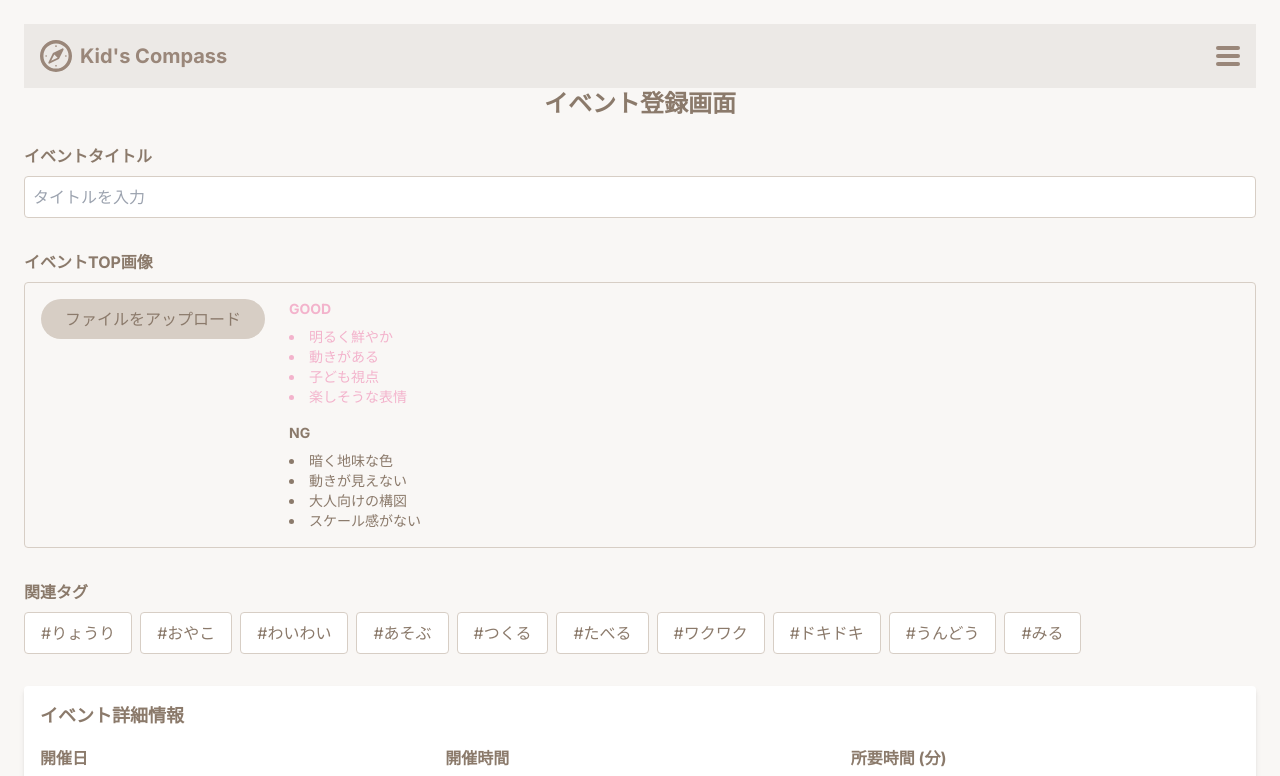
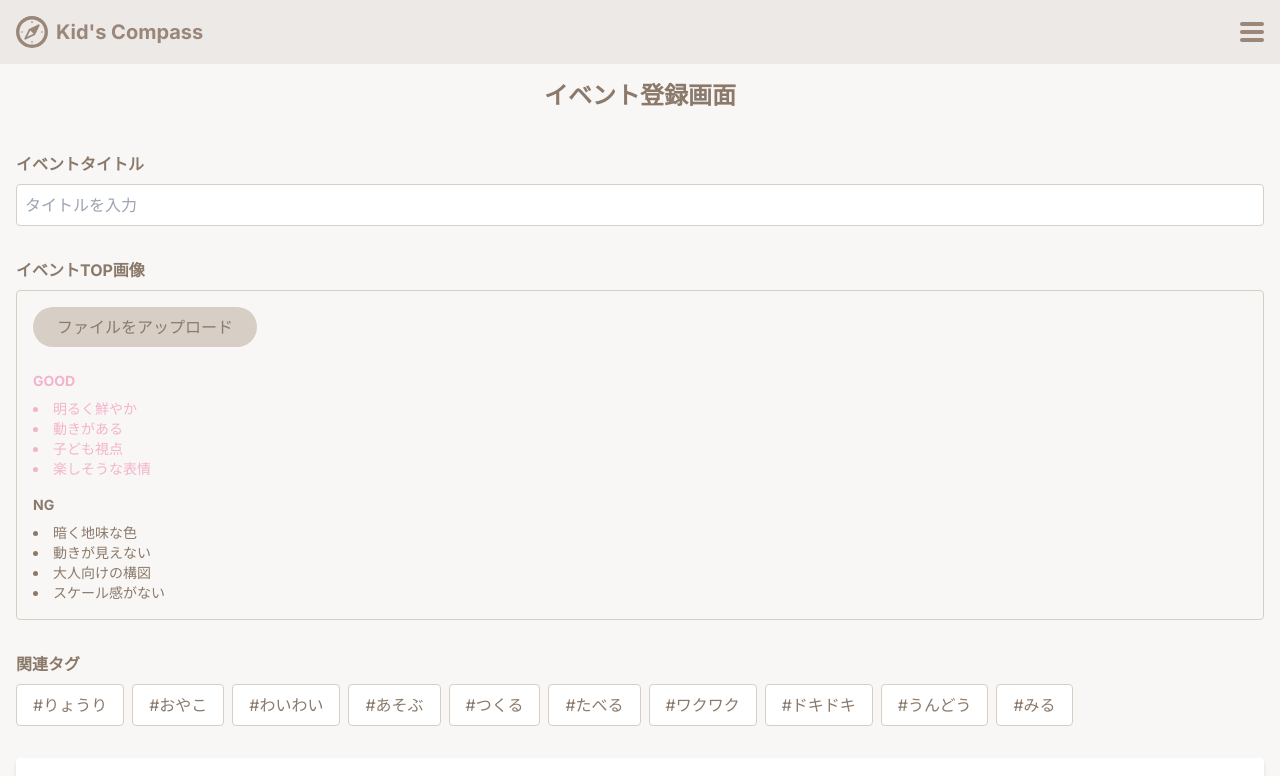
Before and after one commit to tech0mg/Hidarihashi-Frontend, a Next.js app: page /customers/toB_form in a window 1280 px wide. Shown: the top 776 px of the page. Built offline with nearby package versions, Linux system fonts and the light colour scheme.

Commit message:
ヘッダーの修正

```diff
--- a/src/app/customers/toB_form/page.jsx
+++ b/src/app/customers/toB_form/page.jsx
@@ -97,13 +97,11 @@ const EventRegistrationForm = () => {
   };
 
   return (
-    <div className="p-6 bg-[#F9F7F5] min-h-screen">
+    <div className="bg-[#F9F7F5] flex flex-col min-h-screen">
       {/* ヘッダー */}
-      <div className="w-full">
-          <Header />
-      </div>
-      <h1 className="text-2xl font-bold mb-6 text-center text-[#8B7A6B]">イベント登録画面</h1>
-      <div className="space-y-8">
+      <Header onHomeClick={() => navigateTo("top")} />
+      <h1 className="p-4 text-2xl font-bold mb-6 text-center text-[#8B7A6B]">イベント登録画面</h1>
+      <div className="mx-4 space-y-8">
         {/* イベントタイトル */}
         <div>
           <label className="block mb-2 font-bold text-[#8B7A6B]">イベントタイトル</label>
@@ -120,7 +118,7 @@ const EventRegistrationForm = () => {
         {/* イベントTOP画像 */}
         <div>
           <label className="block mb-2 font-bold text-[#8B7A6B]">イベントTOP画像</label>
-          <div className="flex items-start gap-6 bg-[#F9F7F5] p-4 rounded border border-[#D7CEC5]">
+          <div className="flex flex-col items-start gap-6 bg-[#F9F7F5] p-4 rounded border border-[#D7CEC5]">
             {/* ファイルアップロードボタン */}
             <button className="px-6 py-2 bg-[#D7CEC5] text-[#8B7A6B] rounded-full hover:bg-[#A39181] transition">
               ファイルをアップロード
```
